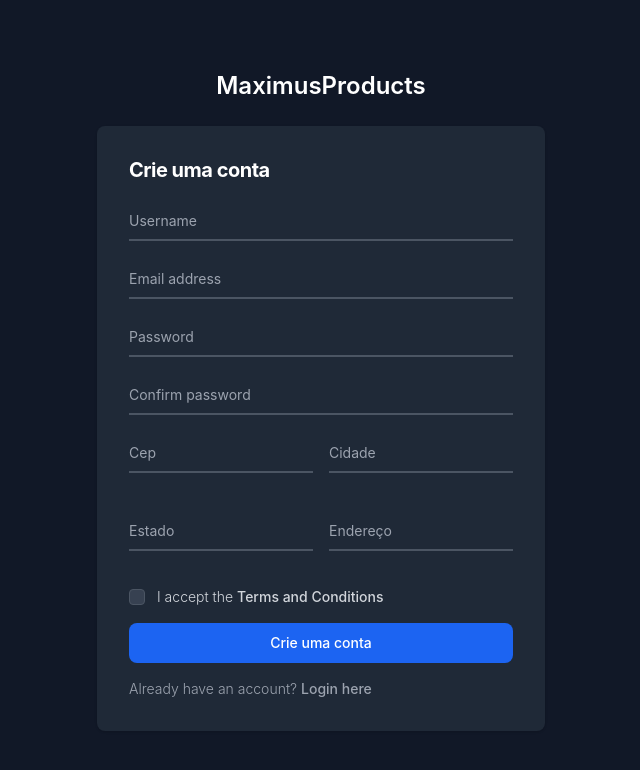
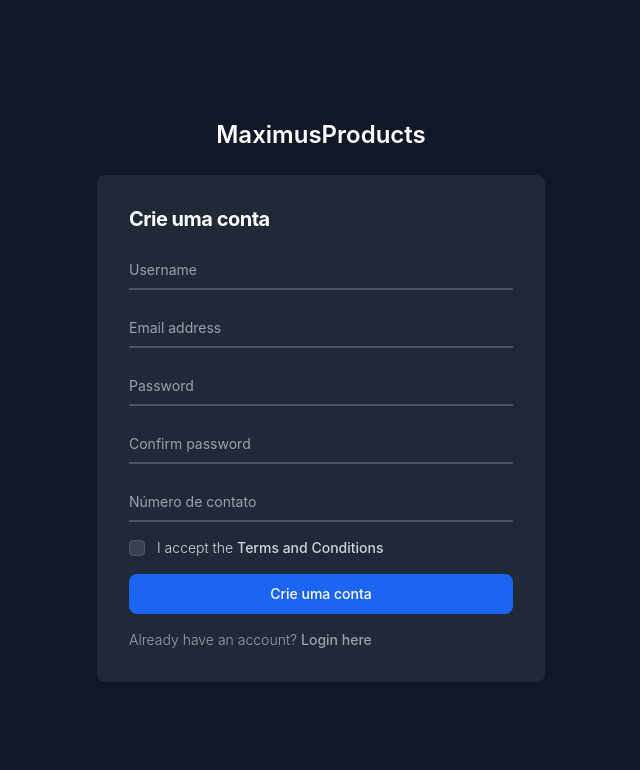
Before and after one commit to lucasdevfull/senacfinal, a Django app: page /auth/register/ in a window 1280 px wide. Shown: the top 770 px of the page, without its empty margins (319-959 px from the left). Run offline with Django 5.2, Linux system fonts and the light colour scheme; style sheets or scripts are compiled from the project's sources; some libraries are stand-ins or nearby versions.

Commit message:
Atualização geral

```diff
--- a/authentication/models.py
+++ b/authentication/models.py
@@ -70,10 +70,7 @@
                                 db_column='telefone',
                                 help_text='Digite seu número de celular ou telefone')
     pais = CountryField(verbose_name='País',db_column='pais',help_text='Informe o país')
-    estado = models.CharField(max_length=100)
-    cidade = models.CharField(max_length=100,null=True,blank=True)
-    endereco = models.CharField(max_length=255,null=True,blank=True,verbose_name='Endereço')
-    cep = models.CharField(max_length=10,null=True,blank=True)
+
 
     EMAIL_FIELD = 'email'
     USERNAME_FIELD = 'username'
--- a/authentication/views.py
+++ b/authentication/views.py
@@ -17,10 +17,7 @@
         email = request.POST.get('email')
         password = request.POST.get('password')
         confirm_password = request.POST.get('repeat_password')
-        cep = request.POST.get('cep')
-        cidade = request.POST.get('cidade')
-        estado = request.POST.get('estado')
-        endereco = request.POST.get('endereco')
+        telefone = request.POST.get('telefone')
 
         users = User.objects.filter(username=username,email=email)
 
@@ -28,12 +25,13 @@
             messages.add_message(request,constants.ERROR,'Usuário já existente')
             return redirect(reverse('register'))
         try:
-            users=User.objects.create_user(username=username,email=email,password=confirm_password)
+            users=User.objects.create_user(username=username,email=email,password=confirm_password, telefone=telefone)
             messages.add_message(request,constants.SUCCESS,'Usuário criado com sucesso')
             return redirect(reverse('login'))
         except:
             messages.add_message(request, constants.ERROR,'Erro interno no servidor')
             return redirect(reverse('register'))
+
 def login(request:HttpRequest) -> HttpResponse:
     if request.method == 'GET':
 
--- a/templates/index.html
+++ b/templates/index.html
@@ -23,5 +23,3 @@
   </body>
 </html>
 <script src="https://cdnjs.cloudflare.com/ajax/libs/flowbite/2.3.0/flowbite.min.js"></script>
-<script src="https://unpkg.com/htmx.org@1.9.12" integrity="sha384-ujb1lZYygJmzgSwoxRggbCHcjc0rB2XoQrxeTUQyRjrOnlCoYta87iKBWq3EsdM2" crossorigin="anonymous"></script>
-<script src="https://unpkg.com/htmx.org@1.9.12/dist/htmx.js" integrity="sha384-qbtR4rS9RrUMECUWDWM2+YGgN3U4V4ZncZ0BvUcg9FGct0jqXz3PUdVpU1p0yrXS" crossorigin="anonymous"></script>
--- a/templates/registration/cadastro.html
+++ b/templates/registration/cadastro.html
@@ -22,51 +22,36 @@
                         </div>
                     {% endfor %}
                 {% endif %}
-
-                <form class="space-y-4 md:space-y-6" action="{%url 'cadastro' %}" method="POST">{% csrf_token %}
+                        <span class="hidden p-4 mb-4 text-sm rounded-lg 'text-red-800 bg-red-50 dark:bg-gray-800 dark:text-red-400" id="erro"></span>
+                <form  id="form_register" onsubmit="validateFormRegister(event)" class="space-y-4 md:space-y-6" action="{%url 'cadastro' %}" method="POST">{% csrf_token %}
 
 
 
                     <div class="relative z-0 w-full mb-5 group">
-                        <input type="text" name="name" id="name" class="block py-2.5 px-0 w-full text-sm text-gray-900 bg-transparent border-0 border-b-2 border-gray-300 appearance-none dark:text-white dark:border-gray-600 dark:focus:border-blue-500 focus:outline-none focus:ring-0 focus:border-blue-600 peer" placeholder=" " required />
+                        <input type="text" name="name" id="name" class="block py-2.5 px-0 w-full text-sm text-gray-900 bg-transparent border-0 border-b-2 border-gray-300 appearance-none dark:text-white dark:border-gray-600 dark:focus:border-blue-500 focus:outline-none focus:ring-0 focus:border-blue-600 peer" placeholder=" " />
                         <label for="name" class="peer-focus:font-medium absolute text-sm text-gray-500 dark:text-gray-400 duration-300 transform -translate-y-6 scale-75 top-3 -z-10 origin-[0] peer-focus:start-0 rtl:peer-focus:translate-x-1/4 rtl:peer-focus:left-auto peer-focus:text-blue-600 peer-focus:dark:text-blue-500 peer-placeholder-shown:scale-100 peer-placeholder-shown:translate-y-0 peer-focus:scale-75 peer-focus:-translate-y-6">Username</label>
                     </div>
 
                     <div class="relative z-0 w-full mb-5 group">
-                        <input type="email" name="email" id="email" class="block py-2.5 px-0 w-full text-sm text-gray-900 bg-transparent border-0 border-b-2 border-gray-300 appearance-none dark:text-white dark:border-gray-600 dark:focus:border-blue-500 focus:outline-none focus:ring-0 focus:border-blue-600 peer" placeholder=" " required />
+                        <input type="email" name="email" id="email" class="block py-2.5 px-0 w-full text-sm text-gray-900 bg-transparent border-0 border-b-2 border-gray-300 appearance-none dark:text-white dark:border-gray-600 dark:focus:border-blue-500 focus:outline-none focus:ring-0 focus:border-blue-600 peer" placeholder=" " />
                         <label for="email" class="peer-focus:font-medium absolute text-sm text-gray-500 dark:text-gray-400 duration-300 transform -translate-y-6 scale-75 top-3 -z-10 origin-[0] peer-focus:start-0 rtl:peer-focus:translate-x-1/4 rtl:peer-focus:left-auto peer-focus:text-blue-600 peer-focus:dark:text-blue-500 peer-placeholder-shown:scale-100 peer-placeholder-shown:translate-y-0 peer-focus:scale-75 peer-focus:-translate-y-6">Email address</label>
                     </div>
 
                     <div class="relative z-0 w-full mb-5 group">
-                        <input type="password" name="password" id="password" class="block py-2.5 px-0 w-full text-sm text-gray-900 bg-transparent border-0 border-b-2 border-gray-300 appearance-none dark:text-white dark:border-gray-600 dark:focus:border-blue-500 focus:outline-none focus:ring-0 focus:border-blue-600 peer" placeholder=" " required />
+                        <input type="password" name="password" id="password" class="block py-2.5 px-0 w-full text-sm text-gray-900 bg-transparent border-0 border-b-2 border-gray-300 appearance-none dark:text-white dark:border-gray-600 dark:focus:border-blue-500 focus:outline-none focus:ring-0 focus:border-blue-600 peer" placeholder=" " />
                         <label for="password" class="peer-focus:font-medium absolute text-sm text-gray-500 dark:text-gray-400 duration-300 transform -translate-y-6 scale-75 top-3 -z-10 origin-[0] peer-focus:start-0 rtl:peer-focus:translate-x-1/4 peer-focus:text-blue-600 peer-focus:dark:text-blue-500 peer-placeholder-shown:scale-100 peer-placeholder-shown:translate-y-0 peer-focus:scale-75 peer-focus:-translate-y-6">Password</label>
                     </div>
 
                     <div class="relative z-0 w-full mb-5 group">
-                        <input type="password" name="repeat_password" id="repeat_password" class="block py-2.5 px-0 w-full text-sm text-gray-900 bg-transparent border-0 border-b-2 border-gray-300 appearance-none dark:text-white dark:border-gray-600 dark:focus:border-blue-500 focus:outline-none focus:ring-0 focus:border-blue-600 peer" placeholder=" " required />
+                        <input type="password" name="repeat_password" id="repeat_password" class="block py-2.5 px-0 w-full text-sm text-gray-900 bg-transparent border-0 border-b-2 border-gray-300 appearance-none dark:text-white dark:border-gray-600 dark:focus:border-blue-500 focus:outline-none focus:ring-0 focus:border-blue-600 peer" placeholder=" " />
                         <label for="repeat_password" class="peer-focus:font-medium absolute text-sm text-gray-500 dark:text-gray-400 duration-300 transform -translate-y-6 scale-75 top-3 -z-10 origin-[0] peer-focus:start-0 rtl:peer-focus:translate-x-1/4 peer-focus:text-blue-600 peer-focus:dark:text-blue-500 peer-placeholder-shown:scale-100 peer-placeholder-shown:translate-y-0 peer-focus:scale-75 peer-focus:-translate-y-6">Confirm password</label>
                     </div>
-                    <div class="grid grid-cols-1 md:grid-cols-2 gap-4">
-                        <div class="relative z-0 w-full mb-5 group">
-                            <input type="text" name="cep" id="cep"  maxlength="9" class="block py-2.5 px-0 w-full text-sm text-gray-900 bg-transparent border-0 border-b-2 border-gray-300 appearance-none dark:text-white dark:border-gray-600 dark:focus:border-blue-500 focus:outline-none focus:ring-0 focus:border-blue-600 peer" placeholder=" " onblur="pesquisacep(this.value)" required />
-                            <label for="cep" class="peer-focus:font-medium absolute text-sm text-gray-500 dark:text-gray-400 duration-300 transform -translate-y-6 scale-75 top-3 -z-10 origin-[0] peer-focus:start-0 rtl:peer-focus:translate-x-1/4 peer-focus:text-blue-600 peer-focus:dark:text-blue-500 peer-placeholder-shown:scale-100 peer-placeholder-shown:translate-y-0 peer-focus:scale-75 peer-focus:-translate-y-6">Cep</label>
-                        </div>
 
-                        <div class="relative z-0 w-full mb-5 group">
-                            <input type="text" name="cidade" id="cidade" class="block py-2.5 px-0 w-full text-sm text-gray-900 bg-transparent border-0 border-b-2 border-gray-300 appearance-none dark:text-white dark:border-gray-600 dark:focus:border-blue-500 focus:outline-none focus:ring-0 focus:border-blue-600 peer" placeholder=" " required  readonly/>
-                            <label for="cidade" class="peer-focus:font-medium absolute text-sm text-gray-500 dark:text-gray-400 duration-300 transform -translate-y-6 scale-75 top-3 -z-10 origin-[0] peer-focus:start-0 rtl:peer-focus:translate-x-1/4 peer-focus:text-blue-600 peer-focus:dark:text-blue-500 peer-placeholder-shown:scale-100 peer-placeholder-shown:translate-y-0 peer-focus:scale-75 peer-focus:-translate-y-6">Cidade</label>
-                        </div>
+                    <div class="relative z-0 w-full mb-5 group">
+                        <input type="text" name="telefone" id="telefone" class="block py-2.5 px-0 w-full text-sm text-gray-900 bg-transparent border-0 border-b-2 border-gray-300 appearance-none dark:text-white dark:border-gray-600 dark:focus:border-blue-500 focus:outline-none focus:ring-0 focus:border-blue-600 peer" onkeypress="handlePhone(event)" placeholder=""/>
+                        <label for="name" class="peer-focus:font-medium absolute text-sm text-gray-500 dark:text-gray-400 duration-300 transform -translate-y-6 scale-75 top-3 -z-10 origin-[0] peer-focus:start-0 rtl:peer-focus:translate-x-1/4 rtl:peer-focus:left-auto peer-focus:text-blue-600 peer-focus:dark:text-blue-500 peer-placeholder-shown:scale-100 peer-placeholder-shown:translate-y-0 peer-focus:scale-75 peer-focus:-translate-y-6">Número de contato</label>
+                    </div>
 
-                        <div class="relative z-0 w-full mb-5 group">
-                            <input type="text" name="estado" id="estado" class="block py-2.5 px-0 w-full text-sm text-gray-900 bg-transparent border-0 border-b-2 border-gray-300 appearance-none dark:text-white dark:border-gray-600 dark:focus:border-blue-500 focus:outline-none focus:ring-0 focus:border-blue-600 peer" placeholder=" " required readonly/>
-                            <label for="estado" class="peer-focus:font-medium absolute text-sm text-gray-500 dark:text-gray-400 duration-300 transform -translate-y-6 scale-75 top-3 -z-10 origin-[0] peer-focus:start-0 rtl:peer-focus:translate-x-1/4 peer-focus:text-blue-600 peer-focus:dark:text-blue-500 peer-placeholder-shown:scale-100 peer-placeholder-shown:translate-y-0 peer-focus:scale-75 peer-focus:-translate-y-6">Estado</label>
-                        </div>
-
-                        <div class="relative z-0 w-full mb-5 group">
-                            <input type="text" name="endereco" id="endereco"  class="block py-2.5 px-0 w-full text-sm text-gray-900 bg-transparent border-0 border-b-2 border-gray-300 appearance-none dark:text-white dark:border-gray-600 dark:focus:border-blue-500 focus:outline-none focus:ring-0 focus:border-blue-600 peer" placeholder=" " required readonly/>
-                            <label for="endereco" class="peer-focus:font-medium absolute text-sm text-gray-500 dark:text-gray-400 duration-300 transform -translate-y-6 scale-75 top-3 -z-10 origin-[0] peer-focus:start-0 rtl:peer-focus:translate-x-1/4 peer-focus:text-blue-600 peer-focus:dark:text-blue-500 peer-placeholder-shown:scale-100 peer-placeholder-shown:translate-y-0 peer-focus:scale-75 peer-focus:-translate-y-6">Endereço</label>
-                        </div>
-                    </div>
                     <div class="flex items-start">
                         <div class="flex items-center h-5">
                           <input id="terms" aria-describedby="terms" type="checkbox" class="w-4 h-4 border border-gray-300 rounded bg-gray-50 focus:ring-3 focus:ring-primary-300 dark:bg-gray-700 dark:border-gray-600 dark:focus:ring-primary-600 dark:ring-offset-gray-800" required>
@@ -75,7 +60,7 @@
                           <label for="terms" class="font-light text-gray-500 dark:text-gray-300">I accept the <a class="font-medium text-primary-600 hover:underline dark:text-primary-500" href="#">Terms and Conditions</a></label>
                         </div>
                     </div>
-                    <button type="submit" class="w-full text-white bg-blue-600 hover:bg-blue-700 focus:ring-4 focus:outline-none focus:ring-blue-300 font-medium rounded-lg text-sm px-5 py-2.5 text-center dark:bg-blue-600 dark:bg-blue-600 dark:hover:bg-blue-700 dark:focus:ring-blue-800">Crie uma conta</button>
+                    <button id="button-form" type="submit" class="w-full text-white bg-blue-600 hover:bg-blue-700 focus:ring-4 focus:outline-none focus:ring-blue-300 font-medium rounded-lg text-sm px-5 py-2.5 text-center dark:bg-blue-600 dark:bg-blue-600 dark:hover:bg-blue-700 dark:focus:ring-blue-800">Crie uma conta</button>
                     <p class="text-sm font-light text-gray-500 dark:text-gray-400">
                       Already have an account? <a href="{% url 'login' %}" class="font-medium text-primary-600 hover:underline dark:text-primary-500">Login here</a>
                     </p>
@@ -87,5 +72,5 @@
 {% endblock 'body' %}
 
 {% block 'scripts' %}
-    <script src="{% static 'js/cadastro.js' %}"></script>
+    <script defer src="{% static 'registration/js/cadastro.js' %}"></script>
 {% endblock 'scripts' %}
--- a/templates/registration/login.html
+++ b/templates/registration/login.html
@@ -1,5 +1,5 @@
 {% extends 'index.html' %}
-
+{% load static %}
 {% block 'head' %}
 
 {% endblock 'head' %}
@@ -60,5 +60,5 @@
 {% endblock 'body' %}
 
 {% block 'scripts' %}
-    <script src="{% static 'js/login.js' %}"></script>
-{% endblock 'scripts' %}
+    <script src="{% static 'registration/js/login.js' %}"></script>
+{% endblock %}
--- a/templates/static/registration/js/cadastro.js
+++ b/templates/static/registration/js/cadastro.js
@@ -1,64 +1,59 @@
-function limpa_formulário_cep() {
-    //Limpa valores do formulário de cep.
-    document.getElementById('endereco').value=("");
-    document.getElementById('bairro').value=("");
-    document.getElementById('cidade').value=("");
-    document.getElementById('uf').value=("");
+const form = document.getElementById('form_register')
+
+function validateFormRegister(event){
+    event.preventDefault();
+
+    const username = document.getElementById('name').value;
+    const email  = document.getElementById('email').value;
+    const password1 = document.getElementById('password').value;
+    const password2 = document.getElementById('repeat_password').value;
+
+
+    if (username.trim() === '') {
+        //window.alert('Username é obrigatório')
+
+        document.getElementById('erro').innerText = 'Username é obrigatório'
+        document.getElementById('erro').classList.remove('hidden')
+        return false
 
     }
 
-function meu_callback(conteudo) {
-if (!("erro" in conteudo)) {
-    //Atualiza os campos com os valores.
-    document.getElementById('endereco').value=(conteudo.logradouro);
-    document.getElementById('uf').value=(conteudo.uf);
-    document.getElementById('cidade').value=(conteudo.localidade);
+    if (email.trim() === ''){
+        //window.alert('Email é orbigatório')
 
-} //end if.
-else {
-    //CEP não Encontrado.
-    limpa_formulário_cep();
-    alert("CEP não encontrado.");
-}
+        document.getElementById('erro').innerText = 'Email é obrigatório'
+        document.getElementById('erro').classList.remove('hidden')
+        return false
+
     }
 
-function pesquisacep(valor) {
+    if (password1.trim() !== password2.trim()) {
+        window.alert('Campos de senha não são iguais')
 
-//Nova variável "cep" somente com dígitos.
-var cep = valor.replace(/\D/g, '');
 
-//Verifica se campo cep possui valor informado.
-if (cep != "") {
+        document.getElementById('erro').innerText = 'Os campos de senha não coincidem'
+        document.getElementById('erro').classList.remove('hidden')
+        return false
 
-    //Expressão regular para validar o CEP.
-    var validacep = /^[0-9]{8}$/;
+    }  else if (password1.trim() === '' || password2.trim()=== '') {
 
-    //Valida o formato do CEP.
-    if(validacep.test(cep)) {
+        document.getElementById('erro').innerText = 'Os campos de senha são obrigatórios'
+        document.getElementById('erro').classList.remove('hidden')
+        return false
 
-        //Preenche os campos com "..." enquanto consulta webservice.
-        document.getElementById('endereco').value="...";
-        document.getElementById('cidade').value="...";
-        document.getElementById('uf').value="...";
+    }
+    return true
+}
 
-        //Cria um elemento javascript.
-        var script = document.createElement('script');
+const handlePhone = (event) => {
+    let celular = event.target
+    celular.value = maskphone(celular.value)
+}
 
-        //Sincroniza com o callback.
-        script.src = 'https://viacep.com.br/ws/'+ cep + '/json/?callback=meu_callback';
-
-        //Insere script no documento e carrega o conteúdo.
-        document.body.appendChild(script);
-
-    } //end if.
-    else {
-        //cep é inválido.
-        limpa_formulário_cep();
-        alert("Formato de CEP inválido.");
+const maskphone = (value) => {
+    if (!value) return ''
+    value = value.replace(/\D/g, '')
+    value = value.replace(/(\d{2})(\d)/, '($1) $2')
+    value = value.replace(/(\d)(\d{4})$/, '$1-$2')
+    return value
 }
-} //end if.
-else {
-    //cep sem valor, limpa formulário.
-    limpa_formulário_cep();
-}
-};
```
Also changed, not shown: authentication/migrations/0002_remove_user_cep_remove_user_cidade_and_more.py (added), package-lock.json. Lines whose indentation alone changed are shown as unchanged.
